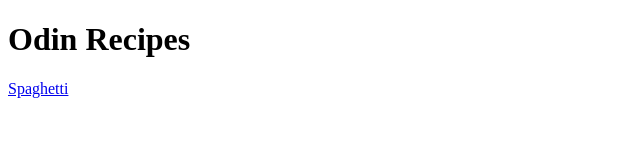
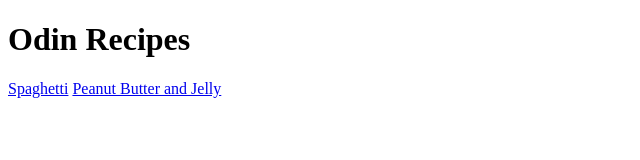
Before and after one commit to jperd21/odin-recipes, a website: page index.html in a window 1280 px wide. Shown: the whole page, without its empty margins (0-640 px from the left). Drawn offline with Linux system fonts and the light colour scheme.

Commit message:
added pbj to homepage

```diff
--- a/index.html
+++ b/index.html
@@ -4,14 +4,14 @@
     <meta charset="UTF-8">
     <meta http-equiv="X-UA-Compatible" content="IE=edge">
     <meta name="viewport" content="width=device-width, initial-scale=1.0">
-    <title>Document</title>
+    <title>Odin Recipes</title>
 </head>
 <body>
     <h1>Odin Recipes</h1>
 
     <a href="recipes/spaghetti.html">Spaghetti</a>
 
-
+    <a href="recipes/pbj.html">Peanut Butter and Jelly</a>
 
 
 </body>
```
